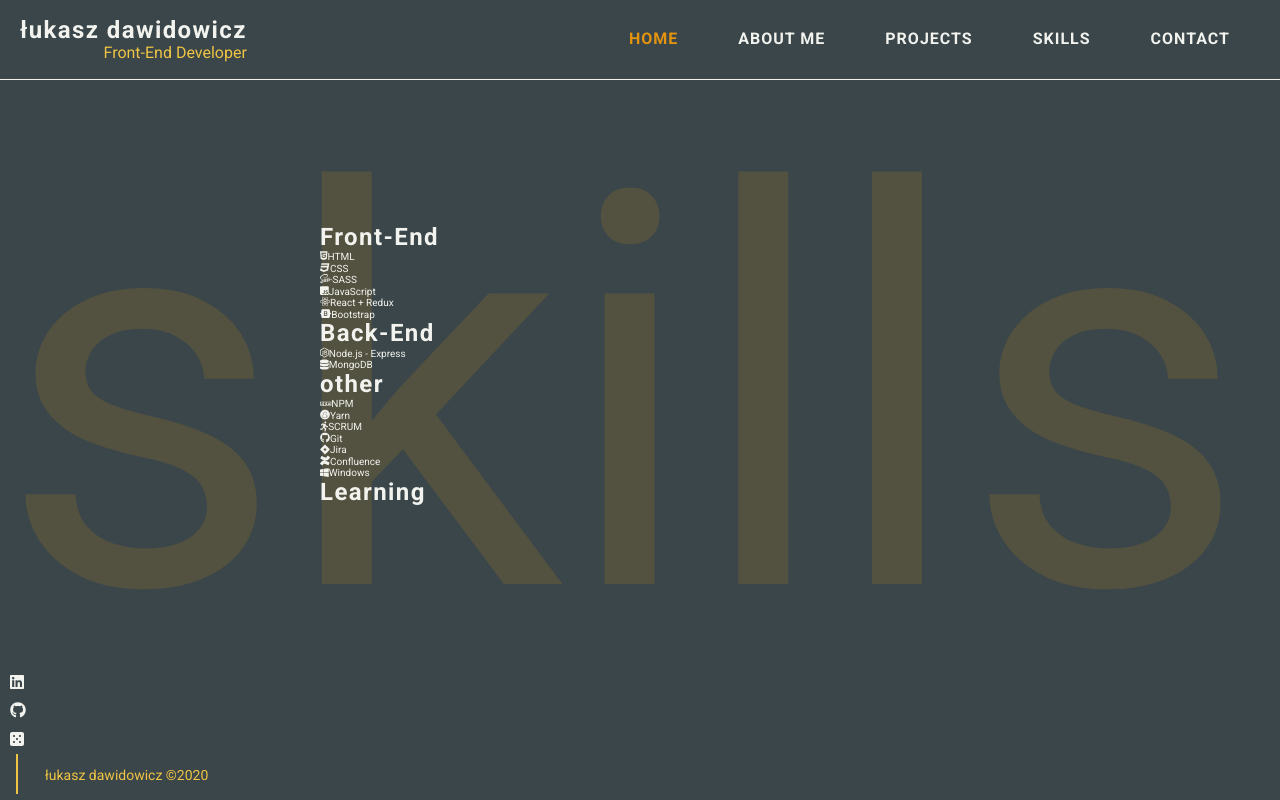
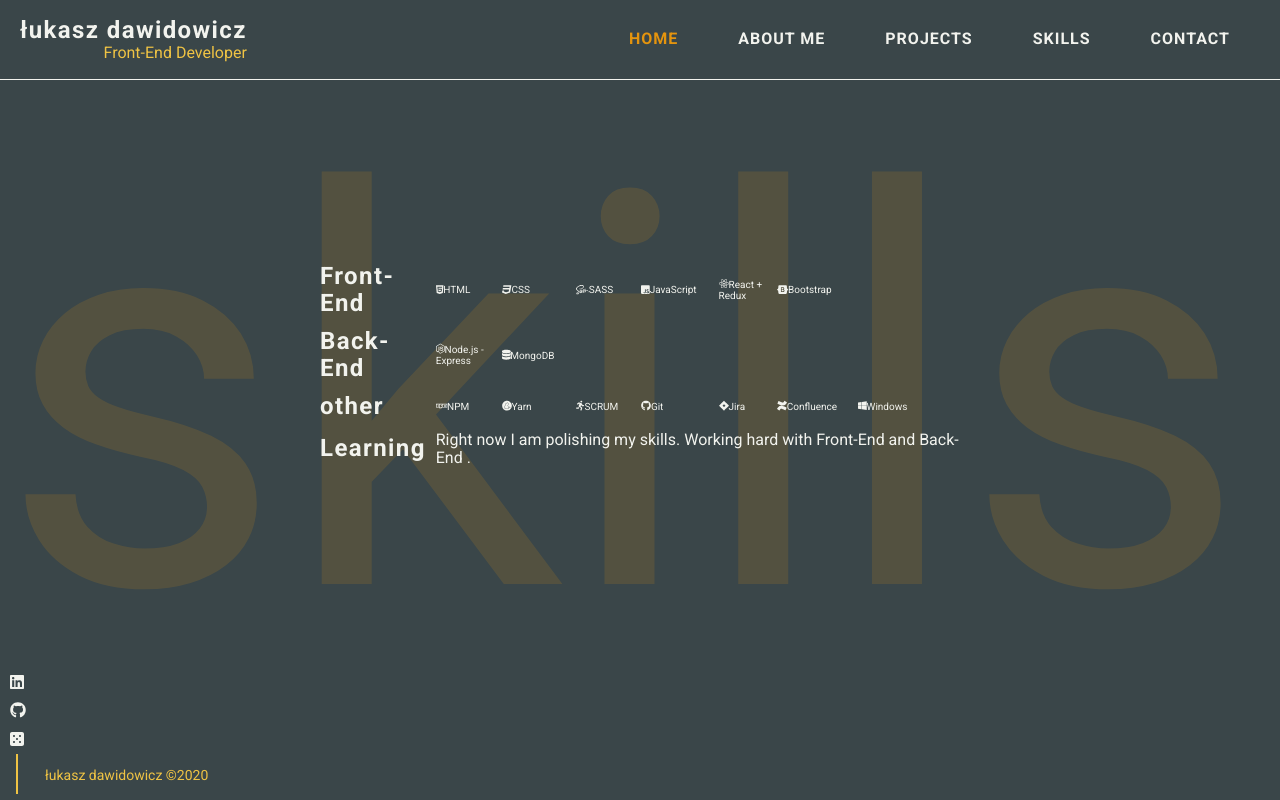
Before and after one commit to shivetay/LD_portfolio, a React (Create React App) app: page /skills in a window 1280 px wide. Built offline with nearby package versions, Linux system fonts and the light colour scheme.

Commit message:
change grid setup. Add content for skills

```diff
--- a/src/components/views/Skills/Skills.js
+++ b/src/components/views/Skills/Skills.js
@@ -28,76 +28,81 @@ const Skills = () => {
         <div className='Skills__Content grid'>
           <div className='Skills__Content-front'>
             <h3>Front-End</h3>
-            <div>
+          </div>
+          <div className='Skills__Content-icon1'>
             <FontAwesomeIcon icon={faHtml5} />
             <span className='Skills-span'>HTML</span>
           </div>
-            <div>
+          <div className='Skills__Content-icon2'>
             <FontAwesomeIcon icon={faCss3} />
             <span className='Skills-span'>CSS</span>
           </div>
-            <div>
+          <div className='Skills__Content-icon3'>
             <FontAwesomeIcon icon={faSass} />
             <span className='Skills-span'>SASS</span>
           </div>
-            <div>
+          <div className='Skills__Content-icon4'>
             <FontAwesomeIcon icon={faJsSquare} />
             <span className='Skills-span'>JavaScript</span>
           </div>
-            <div>
+          <div className='Skills__Content-icon5'>
             <FontAwesomeIcon icon={faReact} />
             <span className='Skills-span'>React + Redux</span>
           </div>
-            <div>
+          <div className='Skills__Content-icon6'>
             <FontAwesomeIcon icon={faBootstrap} />
             <span className='Skills-span'>Bootstrap</span>
           </div>
-          </div>
+
           <div className='Skills__Content-back'>
             <h3>Back-End</h3>
-            <div>
+          </div>
+          <div className='Skills__Content-icon7'>
             <FontAwesomeIcon icon={faNodeJs} />
             <span className='Skills-span'>Node.js - Express</span>
           </div>
-            <div>
+          <div className='Skills__Content-icon8'>
             <FontAwesomeIcon icon={faDatabase} />
             <span className='Skills-span'>MongoDB</span>
           </div>
-          </div>
           <div className='Skills__Content-other'>
             <h3>other</h3>
-            <div>
+          </div>
+          <div className='Skills__Content-icon9'>
             <FontAwesomeIcon icon={faNpm} />
             <span className='Skills-span'>NPM</span>
           </div>
-            <div>
+          <div className='Skills__Content-icon10'>
             <FontAwesomeIcon icon={faYarn} />
             <span className='Skills-span'>Yarn</span>
           </div>
-            <div>
+          <div className='Skills__Content-icon11'>
             <FontAwesomeIcon icon={faRunning} />
             <span className='Skills-span'>SCRUM</span>
           </div>
-            <div>
+          <div className='Skills__Content-icon12'>
             <FontAwesomeIcon icon={faGithub} />
             <span className='Skills-span'>Git</span>
           </div>
-            <div>
+          <div className='Skills__Content-icon13'>
             <FontAwesomeIcon icon={faJira} />
             <span className='Skills-span'>Jira</span>
           </div>
-            <div>
+          <div className='Skills__Content-icon14'>
             <FontAwesomeIcon icon={faConfluence} />
             <span className='Skills-span'>Confluence</span>
           </div>
-            <div>
+          <div className='Skills__Content-icon15'>
             <FontAwesomeIcon icon={faWindows} />
             <span className='Skills-span'>Windows</span>
-            </div>
           </div>
           <div className='Skills__Content-learn'>
             <h3>Learning</h3>
           </div>
+          <p className='Skills__Content-text'>
+            Right now I am polishing my skills. Working hard with Front-End and
+            Back-End .
+          </p>
         </div>
       </div>
     </section>
--- a/src/components/views/Skills/Skills.scss
+++ b/src/components/views/Skills/Skills.scss
@@ -16,19 +16,59 @@
     transform: translate(-50%, -50%);
     z-index: 99;
     &-front {
-      grid-column: center-start / center-end;
+      grid-column: full-start / center-start;
       grid-row: 1 / 1;
     }
     &-back {
-      grid-column: center-start / center-end;
+      grid-column: full-start / center-start;
       grid-row: 2 / 2;
     }
     &-other {
-      grid-column: center-start / center-end;
+      grid-column: full-start / center-start;
       grid-row: 3 / 3;
     }
     &-learn {
-      grid-column: center-start / center-end;
+      grid-column: full-start / center-start;
+      grid-row: 4 / 4;
+    }
+    &-icon7 {
+      grid-column: 2 / 2;
+      grid-row: 2 / 2;
+    }
+    &-icon8 {
+      grid-column: 3 / 3;
+      grid-row: 2 / 2;
+    }
+    &-icon9 {
+      grid-column: 2 / 2;
+      grid-row: 3 / 3;
+    }
+    &-icon10 {
+      grid-column: 3 / 3;
+      grid-row: 3 / 3;
+    }
+    &-icon11 {
+      grid-column: 4 / 4;
+      grid-row: 3 / 3;
+    }
+    &-icon12 {
+      grid-column: 5 / 5;
+      grid-row: 3 / 3;
+    }
+    &-icon13 {
+      grid-column: 6 / 6;
+      grid-row: 3 / 3;
+    }
+    &-icon14 {
+      grid-column: 7 / 7;
+      grid-row: 3 / 3;
+    }
+    &-icon15 {
+      grid-column: 8 / 8;
+      grid-row: 3 / 3;
+    }
+    &-text {
+      grid-column: 2 / -1;
       grid-row: 4 / 4;
     }
   }
--- a/src/styles/components.scss
+++ b/src/styles/components.scss
@@ -95,8 +95,13 @@ button {
   display: grid;
   grid-template-rows: repeat(4, min-content);
   grid-template-columns:
-    [full-start] 1fr [center-start] repeat(8, minmax(min-content, 14rem))
+    [full-start] minmax(min-content, 1fr) [center-start] repeat(
+      8,
+      minmax(min-content, 14rem)
+    )
     [center-end] 1fr[full-end];
+  gap: 1rem;
+  align-items: center;
 }
 
 /* helper classes */
```
Lines whose indentation alone changed are shown as unchanged.
